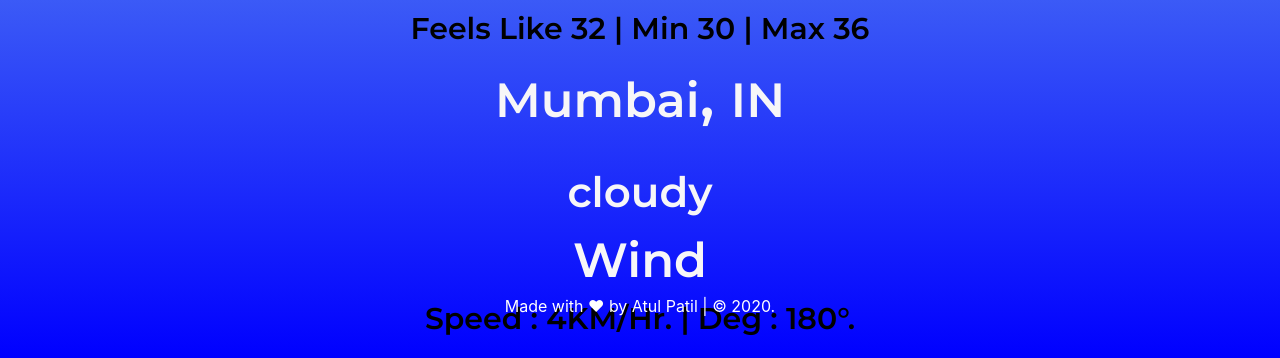
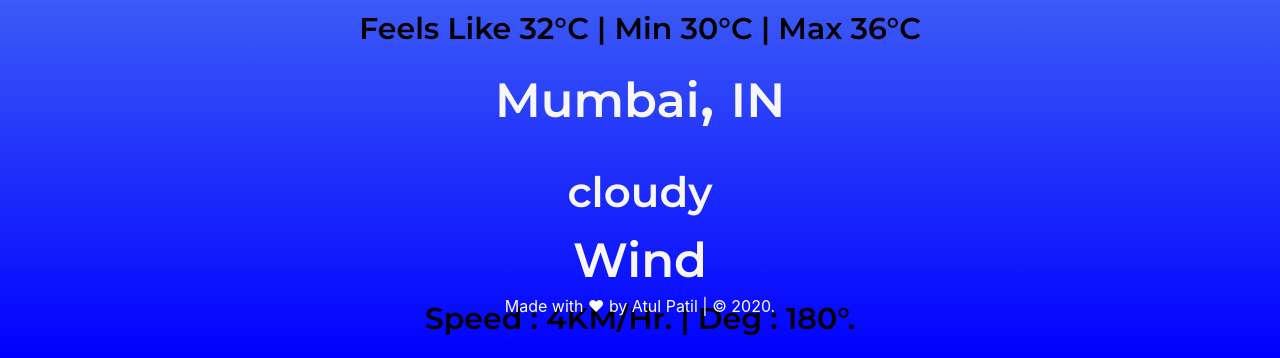
Before and after one commit to gajanannitk/Weather-App, a plain HTML site: page index.html in a window 1280 px wide. Shown: the part 462-820 px from the top of the page. Drawn offline with nearby package versions, Linux system fonts and the light colour scheme.

Commit message:
added degree

```diff
--- a/index.html
+++ b/index.html
@@ -24,7 +24,7 @@
             <span class="temperature">36</span>
             <span>&deg; C</span>
         </div>
-        <div class="line">Feels Like <span class="fl" >32</span> | Min <span class="min" >30</span> | Max <span class="max" >36</span> </div>
+        <div class="line">Feels Like <span class="fl" >32</span>&deg;C | Min <span class="min" >30</span>&deg;C | Max <span class="max" >36</span>&deg;C </div>
         <div class="col-lg-12">
             <span class="city">Mumbai</span>, <span class="country">IN</span>
             <div class="desc">
```
